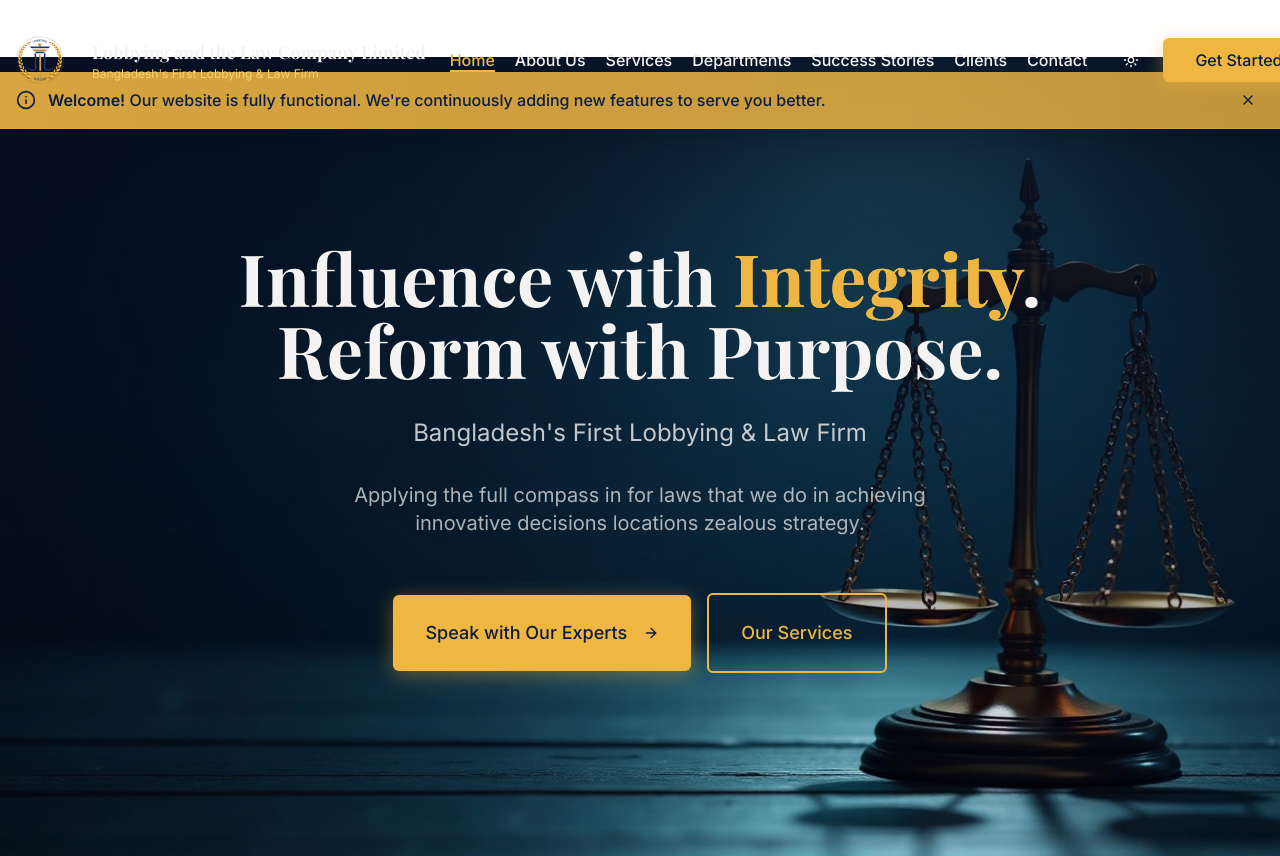
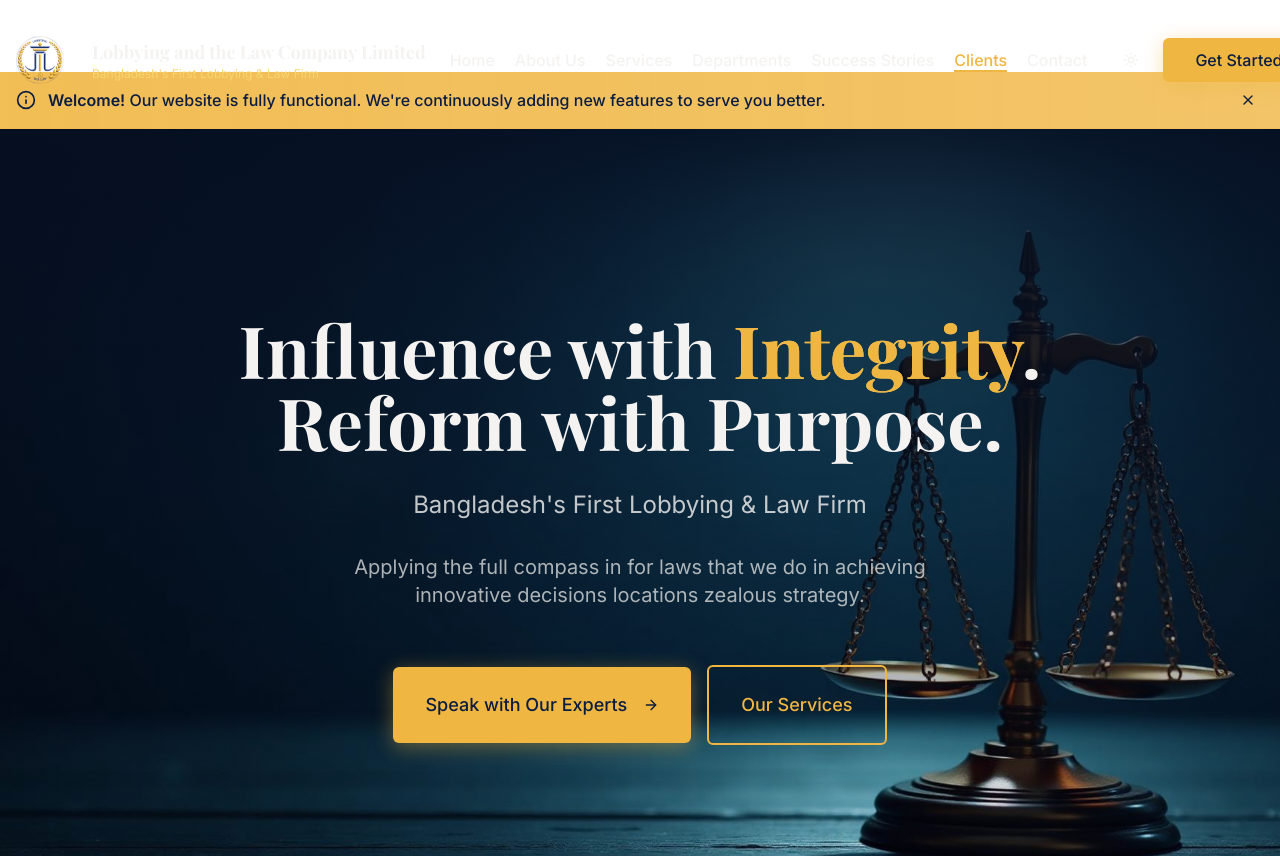
Before and after one commit to UpSkill-Bangladesh/lobbing-and-law, a React (Vite) app: page / in a window 1280 px wide. Shown: the top 856 px of the page. Built offline with nearby package versions, Linux system fonts and the light colour scheme; the HTML template or start-up script is replaced by a standard one.

Commit message:
Fix: Remove overlapping banner

```diff
--- a/src/components/UnderConstructionPopup.tsx
+++ b/src/components/UnderConstructionPopup.tsx
@@ -20,7 +20,7 @@ const UnderConstructionPopup = () => {
   if (!isVisible) return null;
 
   return (
-    <div className="sticky top-[72px] left-0 right-0 z-40 bg-gradient-to-r from-gold/90 to-gold/80 backdrop-blur-sm border-b border-gold/30 shadow-lg">
+    <div className="w-full bg-gradient-to-r from-gold/90 to-gold/80 backdrop-blur-sm border-b border-gold/30 shadow-lg mt-[72px]">
       <div className="container mx-auto px-4 py-3">
         <div className="flex items-center justify-between gap-4">
           <div className="flex items-center gap-3 flex-1">
```
